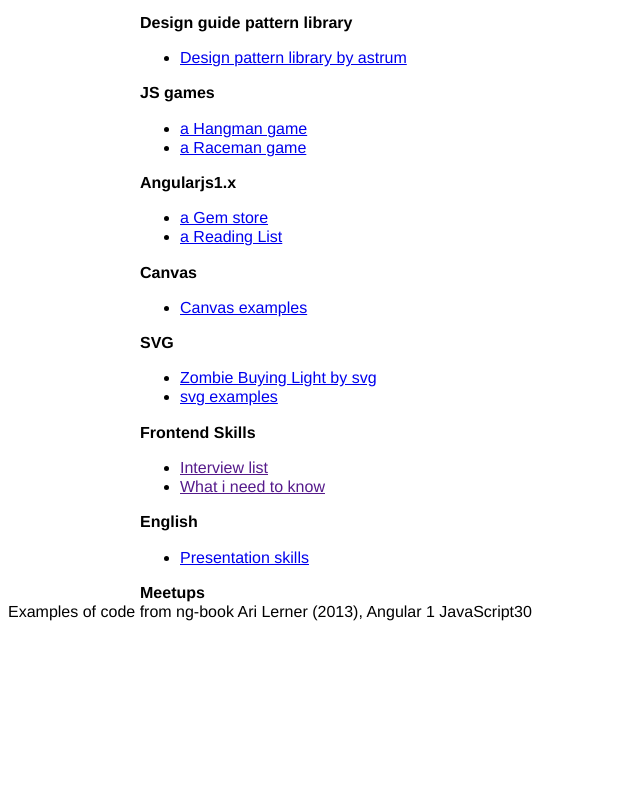
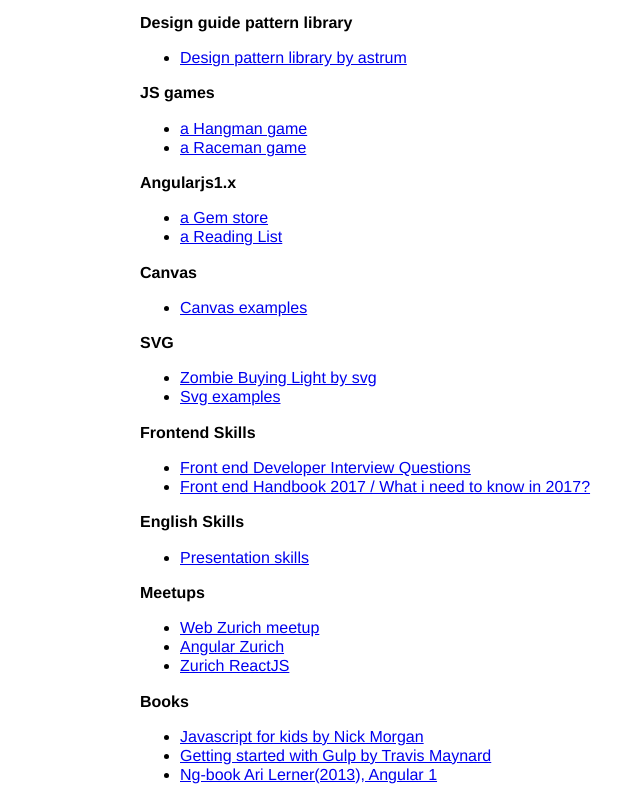
Before and after one commit to julia-dizhak/julia-dizhak.github.io, a plain HTML site: page index.html in a window 1280 px wide. Shown: the part 350-1150 px from the top of the page, without its empty margins (0-644 px from the left). Before the commit the page ends 979 px from the top, so only its background shows below. Drawn offline with Linux system fonts and the light colour scheme.

Commit message:
add meetups, books

```diff
--- a/index.html
+++ b/index.html
@@ -81,20 +81,20 @@
       <header>SVG</header>
       <ul>
         <li><a href="https://julia-dizhak.github.io/ZombieBuyingLightBySVG/end.html" target="_blank">Zombie Buying Light by svg</a></li>
-        <li><a href="https://julia-dizhak.github.io/svgExamples/#/" target="_blank">svg examples</a></li>
+        <li><a href="https://julia-dizhak.github.io/svgExamples/#/" target="_blank">Svg examples</a></li>
       </ul>
     </article>
 
     <article>
       <header>Frontend Skills</header>
       <ul>
-        <li><a href="">Interview list</a></li>
-        <li><a href="">What i need to know</a></li>
+        <li><a href="https://github.com/h5bp/Front-end-Developer-Interview-Questions">Front end Developer Interview Questions</a></li>
+        <li><a href="https://github.com/FrontendMasters/front-end-handbook-2017">Front end Handbook 2017 / What i need to know in 2017?</a></li>
       </ul>
     </article>
 
     <article>
-      <header>English</header>
+      <header>English Skills</header>
       <ul>
         <li><a href="https://julia-dizhak.github.io/presentations/" target="_blank">Presentation skills</a></li>
       </ul>
@@ -102,36 +102,27 @@
 
     <article>
       <header>Meetups</header>
+      <ul>
+        <li><a href="https://www.meetup.com/Web-Zurich/">Web Zurich meetup</a></li>
+        <li><a href="https://www.meetup.com/AngularZRH/">Angular Zurich</a></li>
+        <li><a href="https://www.meetup.com/Zurich-ReactJS-Meetup/">Zurich ReactJS</a></li>
+      </ul>
     </article>
 
+    <article>
+      <header>Books</header>
+      <ul>
+        <li><a href="https://www.nostarch.com/javascriptforkids/">Javascript for kids by Nick Morgan</a></li>
+        <li><a href="https://www.amazon.com/Getting-Started-Gulp-Travis-Maynard/dp/1784395765">Getting started with Gulp by Travis Maynard</a></li>
+        <li><a href="https://www.ng-book.com/">Ng-book Ari Lerner(2013), Angular 1</a></li>
+      </ul>
+    </article>
 
+    <aside>
+
+    </aside>
   </div>
 </section>
-
-
-
-<div class="">
-
-
-
-
-  <!-- <article class="">
-    book i have read
-    from book Getting started with Gulp by Travis Maynard
-    js for kids Nick Morgan <a href="#">https://www.nostarch.com/javascriptforkids/</a>
-  </article>
-
-  <article class="">
-    projects
-  </article> -->
-  Examples of code from ng-book Ari Lerner (2013), Angular 1
-
-  JavaScript30
-
-  <aside class="">
-
-  </aside>
-</div>
 
 <script src="static/js/cats.js"></script>
 <script src="static/js/age.js"></script>
```
